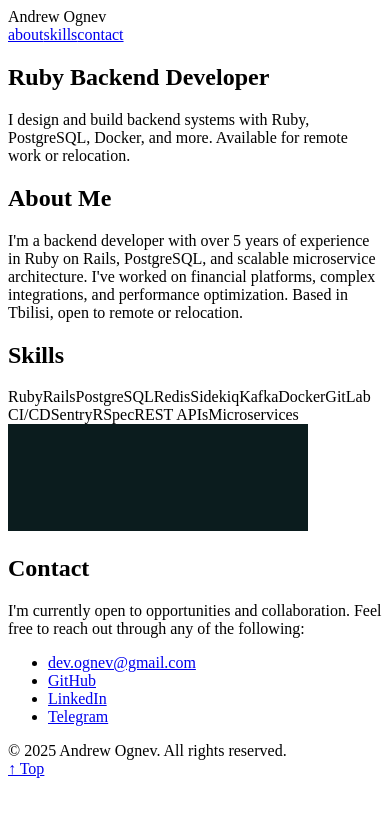
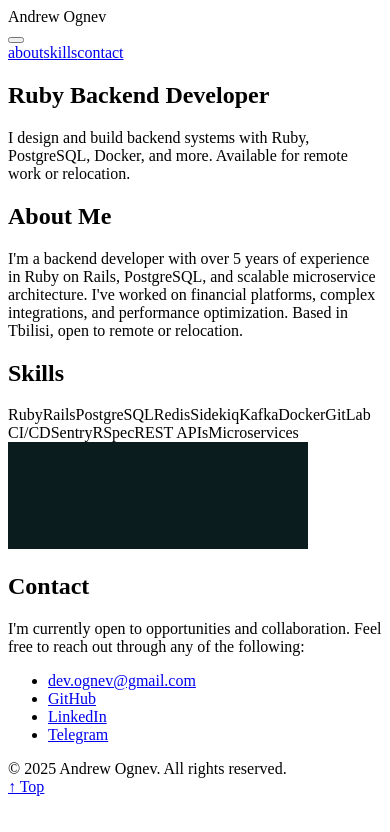
Before and after one commit to redajn/cv, a React (Vite) app: page / in a window 390 px wide. Shown: the top 832 px of the page. Built offline with nearby package versions, Linux system fonts and the light colour scheme; the HTML template or start-up script is replaced by a standard one.

Commit message:
menu has been reworked

```diff
--- a/src/components/Header.jsx
+++ b/src/components/Header.jsx
@@ -1,11 +1,39 @@
-import React, { useState, useEffect } from 'react'
+import React, { useState, useEffect, useRef } from 'react'
 
 function Header() {
   const [isMenuVisible, setIsMenuVisible] = useState(true)
   const [isHoveringMenu, setIsHoveringMenu] = useState(false)
+  const [isMobileMenuOpen, setIsMobileMenuOpen] = useState(false)
+  const [isMobile, setIsMobile] = useState(false)
+  const prevMobileRef = useRef(false)
 
   useEffect(() => {
+    const checkMobile = () => {
+      const nowMobile = window.innerWidth <= 768
+      const wasMobile = prevMobileRef.current
+
+      // Close mobile menu when switching to desktop
+      if (wasMobile && !nowMobile) {
+        setIsMobileMenuOpen(false)
+      }
+
+      prevMobileRef.current = nowMobile
+      setIsMobile(nowMobile)
+    }
+
+    checkMobile()
+    window.addEventListener('resize', checkMobile)
+    return () => window.removeEventListener('resize', checkMobile)
+  }, [])
+
+  useEffect(() => {
+    if (isMobile) return
+
     const handleScroll = () => {
+      if (isHoveringMenu) {
+        return
+      }
+
       if (window.scrollY > 200) {
         setIsMenuVisible(false)
       } else {
@@ -15,28 +43,72 @@ function Header() {
 
     window.addEventListener('scroll', handleScroll)
     return () => window.removeEventListener('scroll', handleScroll)
-  }, [])
+  }, [isMobile, isHoveringMenu])
 
   const handleMouseEnter = () => {
+    if (!isMobile) {
       setIsHoveringMenu(true)
       setIsMenuVisible(true)
     }
+  }
 
   const handleMouseLeave = () => {
+    if (!isMobile) {
       setIsHoveringMenu(false)
       if (window.scrollY > 200) {
         setIsMenuVisible(false)
       }
     }
+  }
+
+  const toggleMobileMenu = () => {
+    setIsMobileMenuOpen(!isMobileMenuOpen)
+  }
+
+  const closeMobileMenu = () => {
+    setIsMobileMenuOpen(false)
+  }
+
+  // Prevent body scroll when mobile menu is open
+  useEffect(() => {
+    if (isMobileMenuOpen && isMobile) {
+      document.body.style.overflow = 'hidden'
+    } else {
+      document.body.style.overflow = ''
+    }
+    return () => {
+      document.body.style.overflow = ''
+    }
+  }, [isMobileMenuOpen, isMobile])
+
+  const handleLinkClick = () => {
+    if (isMobile) {
+      closeMobileMenu()
+    }
+  }
+
+  const handleNavClick = (e) => {
+    if (isMobile && e.target.tagName !== 'a') {
+      closeMobileMenu()
+    }
+  }
 
   return (
+    <>
       <header>
         <div className="logo">Andrew Ognev</div>
+
+        {/* Desktop menu area for hover detection */}
+        {!isMobile && (
           <div
             id="menu-area"
             onMouseEnter={handleMouseEnter}
             onMouseLeave={handleMouseLeave}
           />
+        )}
+
+        {/* Desktop navigation */}
+        {!isMobile && (
           <nav
             id="main"
             className={isMenuVisible ? 'visible' : 'hidden'}
@@ -47,7 +119,43 @@ function Header() {
             <a href="#skills">skills</a>
             <a href="#contact">contact</a>
           </nav>
+        )}
       </header>
+
+      {/* Mobile hamburger button */}
+      {isMobile && (
+        <button
+          className="mobile-menu-toggle"
+          onClick={toggleMobileMenu}
+          aria-label="Toggle menu"
+          aria-expanded={isMobileMenuOpen}
+        >
+          <span className={isMobileMenuOpen ? 'hamburger open' : 'hamburger'}>
+            <span></span>
+            <span></span>
+            <span></span>
+          </span>
+        </button>
+      )}
+
+      {/* Mobile navigation */}
+      {isMobile && (
+        <>
+          <div
+            className={`mobile-menu-overlay ${isMobileMenuOpen ? 'active' : ''}`}
+            onClick={closeMobileMenu}
+          />
+          <nav
+            className={`mobile-nav ${isMobileMenuOpen ? 'open' : ''}`}
+            onClick={handleNavClick}
+          >
+            <a href="#about" onClick={handleLinkClick}>about</a>
+            <a href="#skills" onClick={handleLinkClick}>skills</a>
+            <a href="#contact" onClick={handleLinkClick}>contact</a>
+          </nav>
+        </>
+      )}
+    </>
   )
 }
 
--- a/src/styles.css
+++ b/src/styles.css
@@ -19,12 +19,16 @@ header {
   padding: 1.5rem;
   max-width: 1220px;
   margin: 0 auto;
+  position: relative;
+  z-index: 100;
 }
 
 .logo {
   color: #bbf7d0;
   font-weight: bold;
   font-size: 1.125rem;
+  position: relative;
+  z-index: 1;
 }
 
 #menu-area {
@@ -35,13 +39,14 @@ header {
   height: 6rem;
   z-index: 40;
 }
-/* ---------------------Nav */
+
+/* ---------------------Desktop Nav */
 #main {
   position: fixed;
   top: 1.5rem;
   right: 5%;
-  transition: opacity 0.3s;
-  z-index: 50;
+  transition: opacity 0.3s ease;
+  z-index: 100;
   pointer-events: auto;
 }
 
@@ -51,7 +56,7 @@ header {
 
 #main.hidden {
   opacity: 0;
-  pointer-events: auto;
+  pointer-events: none;
 }
 
 #main a {
@@ -59,11 +64,119 @@ header {
   color: #bbf7d0;
   text-decoration: none;
   transition: color 0.3s ease;
+  font-size: 1rem;
 }
 
 #main a:hover {
   color: #34d399;
   text-decoration: underline;
+}
+
+/* ---------------------Mobile Menu Toggle */
+.mobile-menu-toggle {
+  position: fixed;
+  top: 1rem;
+  right: 1rem;
+  background: none;
+  border: none;
+  cursor: pointer;
+  padding: 0.5rem;
+  z-index: 111;
+  display: flex;
+  align-items: center;
+  justify-content: center;
+  transition: transform 0.2s ease;
+}
+
+.mobile-menu-toggle:active {
+  transform: scale(0.95);
+}
+
+.hamburger {
+  width: 24px;
+  height: 18px;
+  position: relative;
+  display: flex;
+  flex-direction: column;
+  justify-content: space-between;
+}
+
+.hamburger span {
+  display: block;
+  height: 2px;
+  width: 100%;
+  background-color: #bbf7d0;
+  border-radius: 2px;
+  transition: all 0.3s ease;
+}
+
+.hamburger.open span:nth-child(1) {
+  transform: translateY(8px) rotate(45deg);
+}
+
+.hamburger.open span:nth-child(2) {
+  opacity: 0;
+}
+
+.hamburger.open span:nth-child(3) {
+  transform: translateY(-8px) rotate(-45deg);
+}
+
+/* ---------------------Mobile Menu Overlay */
+.mobile-menu-overlay {
+  position: fixed;
+  top: 0;
+  left: 0;
+  width: 100%;
+  height: 100%;
+  background-color: rgba(11, 28, 30, 0.9);
+  opacity: 0;
+  visibility: hidden;
+  transition: opacity 0.3s ease, visibility 0.3s ease;
+  z-index: 109;
+}
+
+.mobile-menu-overlay.active {
+  opacity: 1;
+  visibility: visible;
+}
+
+/* ---------------------Mobile Navigation */
+.mobile-nav {
+  position: fixed;
+  top: 0;
+  right: -100%;
+  width: 280px;
+  max-width: 80%;
+  height: 100vh;
+  background-color: #0b1c1e;
+  border-left: 1px solid rgba(187, 247, 208, 0.2);
+  padding: 5rem 2rem 2rem;
+  display: flex;
+  flex-direction: column;
+  gap: 2rem;
+  transition: right 0.3s ease;
+  z-index: 110;
+  box-shadow: -4px 0 20px rgba(0, 0, 0, 0.3);
+}
+
+.mobile-nav.open {
+  right: 0;
+}
+
+.mobile-nav a {
+  color: #bbf7d0;
+  text-decoration: none;
+  font-size: 1.25rem;
+  padding: 0.75rem 0;
+  border-bottom: 1px solid rgba(187, 247, 208, 0.1);
+  transition: color 0.3s ease, padding-left 0.3s ease;
+}
+
+.mobile-nav a:hover,
+.mobile-nav a:active {
+  color: #34d399;
+  padding-left: 1rem;
 }
 /* -------------------Text blocks */
 .section {
@@ -196,7 +309,16 @@ footer {
   opacity: 0;
   pointer-events: none;
   transition: opacity 0.3s ease, background-color 0.3s ease;
-  z-index: 50;
+  z-index: 90;
+}
+
+@media (max-width: 768px) {
+  #back-to-top {
+    bottom: 1rem;
+    right: 1rem;
+    padding: 0.5rem 0.75rem;
+    font-size: 0.875rem;
+  }
 }
 
 #back-to-top:hover {
@@ -257,20 +379,37 @@ footer {
   }
 }
 
-/* Compact menu */
-@media (max-width: 420px) {
-  #main {
-    display: flex;
-    flex-direction: column;
-    align-items: flex-end;
-    right: 1rem;
-    top: 1rem;
-    padding: 0.75rem;
-    border-radius: 0.5rem;
-    gap: 0.5rem;
+/* Mobile Responsive */
+@media (max-width: 768px) {
+  header {
+    padding: 1rem 1.5rem;
+    z-index: 1;
   }
 
-  #main a {
-    margin: 0;
+  .logo {
+    font-size: 1rem;
+  }
+
+  #main {
+    display: none;
+  }
+
+  #menu-area {
+    display: none;
   }
 }
+
+@media (max-width: 480px) {
+  header {
+    padding: 0.75rem 1rem;
+  }
+
+  .mobile-nav {
+    width: 260px;
+    padding: 4rem 1.5rem 1.5rem;
+  }
+
+  .mobile-nav a {
+    font-size: 1.125rem;
+  }
+}
```
Lines whose indentation alone changed are shown as unchanged.
